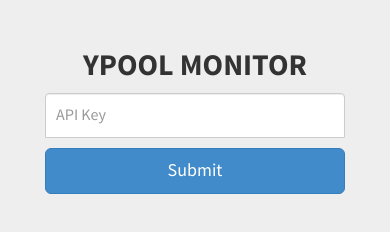
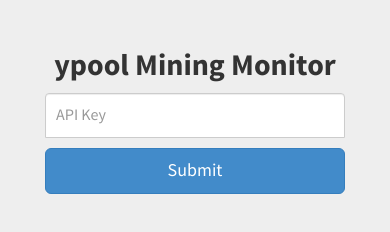
Before and after one commit to MichaelMarkieta/ypoolMiningMonitor, a plain HTML site: page index.html in a window 390 px wide. Drawn offline with Linux system fonts and the light colour scheme; some packages are replaced by stand-ins of ours.

Commit message:
renaming

```diff
--- a/index.html
+++ b/index.html
@@ -166,7 +166,7 @@
             </div>
             <div class="signin-container">
                 <form class="form-signin" role="form" action="JavaScript:submitAPIkey()">
-                    <h2 class="form-signin-heading">YPOOL MONITOR</h2>
+                    <h2 class="form-signin-heading">ypool Mining Monitor</h2>
                     <input name="key" type="text" class="form-control" placeholder="API Key" required>
                     <button class="btn btn-lg btn-primary btn-block" id="submitAPIkey-button" type="submit" autocomplete="off">Submit</button>
                 </form>
```
